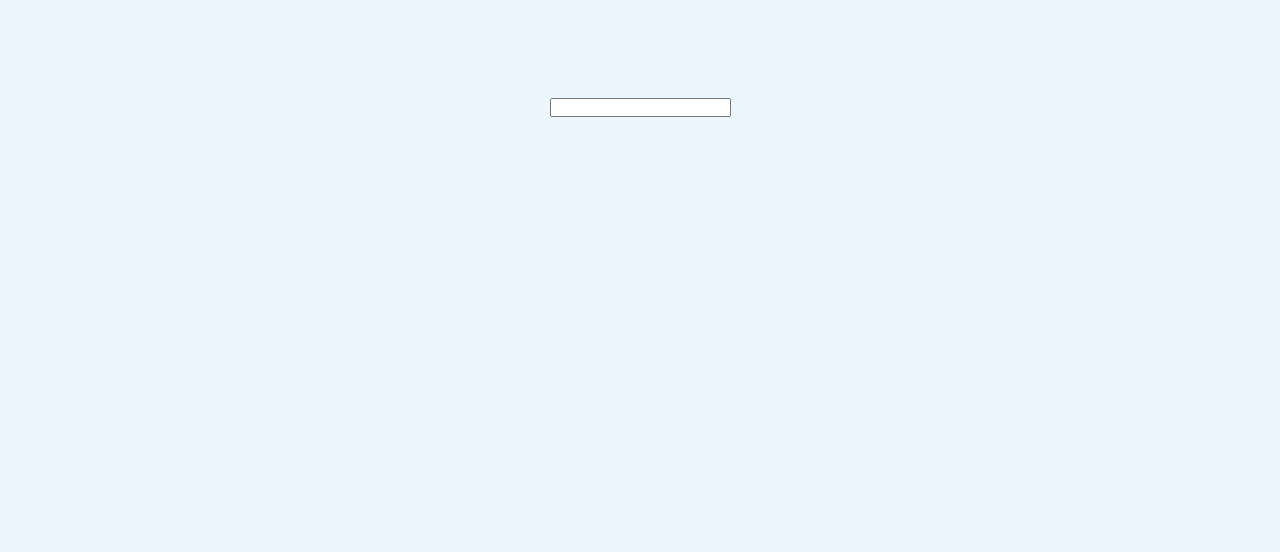
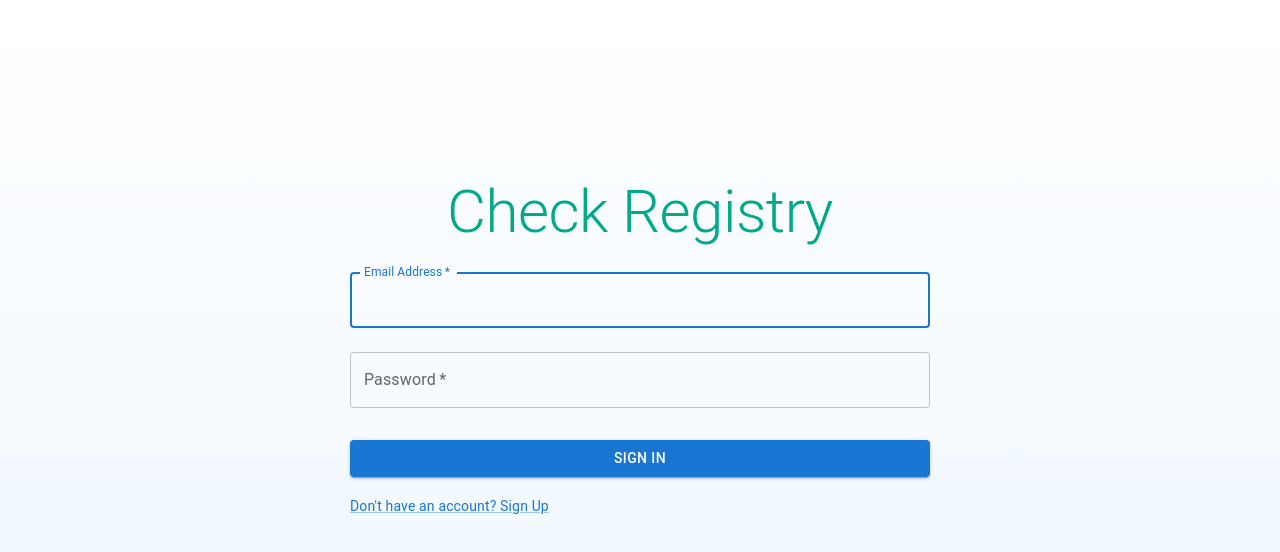
Before and after one commit to mkerekes1427/check-register, a Next.js app in the folder registry/: page / in a window 1280 px wide. Shown: the top 552 px of the page. Built offline with nearby package versions, Linux system fonts and the light colour scheme.

Commit message:
early styling mui

```diff
--- a/registry/src/app/components/registry.tsx
+++ b/registry/src/app/components/registry.tsx
@@ -1,10 +1,70 @@
-import { FormControl, useFormControlContext } from '@mui/base/FormControl';
-import { Input, inputClasses } from '@mui/base/Input';
+import Button from '@mui/material/Button';
+import CssBaseline from '@mui/material/CssBaseline';
+import TextField from '@mui/material/TextField';
+import FormControlLabel from '@mui/material/FormControlLabel';
+import Checkbox from '@mui/material/Checkbox';
+import Link from '@mui/material/Link';
+import Grid from '@mui/material/Grid';
+import Box from '@mui/material/Box';
+import Typography from '@mui/material/Typography';
+import Container from '@mui/material/Container';
 
 export default function Registry() {
-    return(
-        <FormControl>
-            <Input></Input>
-        </FormControl>
-    )
+
+  return (
+      <Container component="main" maxWidth="xl">
+        <CssBaseline />
+        <Box
+          sx={{
+            marginTop: 10,
+            display: 'flex',
+            flexDirection: 'column',
+            alignItems: 'center'
+          }}
+        >
+        <Link href="https://espn.com" sx={{textDecoration: "none"}}>
+            <Typography variant="h2" sx={{color : "#00a88c"}}>
+                Check Registry
+            </Typography>
+          </Link>
+          <Box component="form" noValidate sx={{ mt: 1 }}>
+            <TextField
+              margin="normal"
+              required
+              fullWidth
+              id="email"
+              label="Email Address"
+              name="email"
+              autoComplete="email"
+              autoFocus
+            />
+            <TextField
+              margin="normal"
+              required
+              fullWidth
+              name="password"
+              label="Password"
+              type="password"
+              id="password"
+              autoComplete="current-password"
+            />
+            <Button
+              type="submit"
+              fullWidth
+              variant="contained"
+              sx={{ mt: 3, mb: 2 }}
+            >
+              Sign In
+            </Button>
+            <Grid container>
+              <Grid item>
+                <Link href="#" variant="body2">
+                  {"Don't have an account? Sign Up"}
+                </Link>
+              </Grid>
+            </Grid>
+          </Box>
+        </Box>
+      </Container>
+  );
 }
```
Also changed, not shown: registry/package.json (+7 -4 lines), 1 other file (tests, documents, lock files or other folders).
